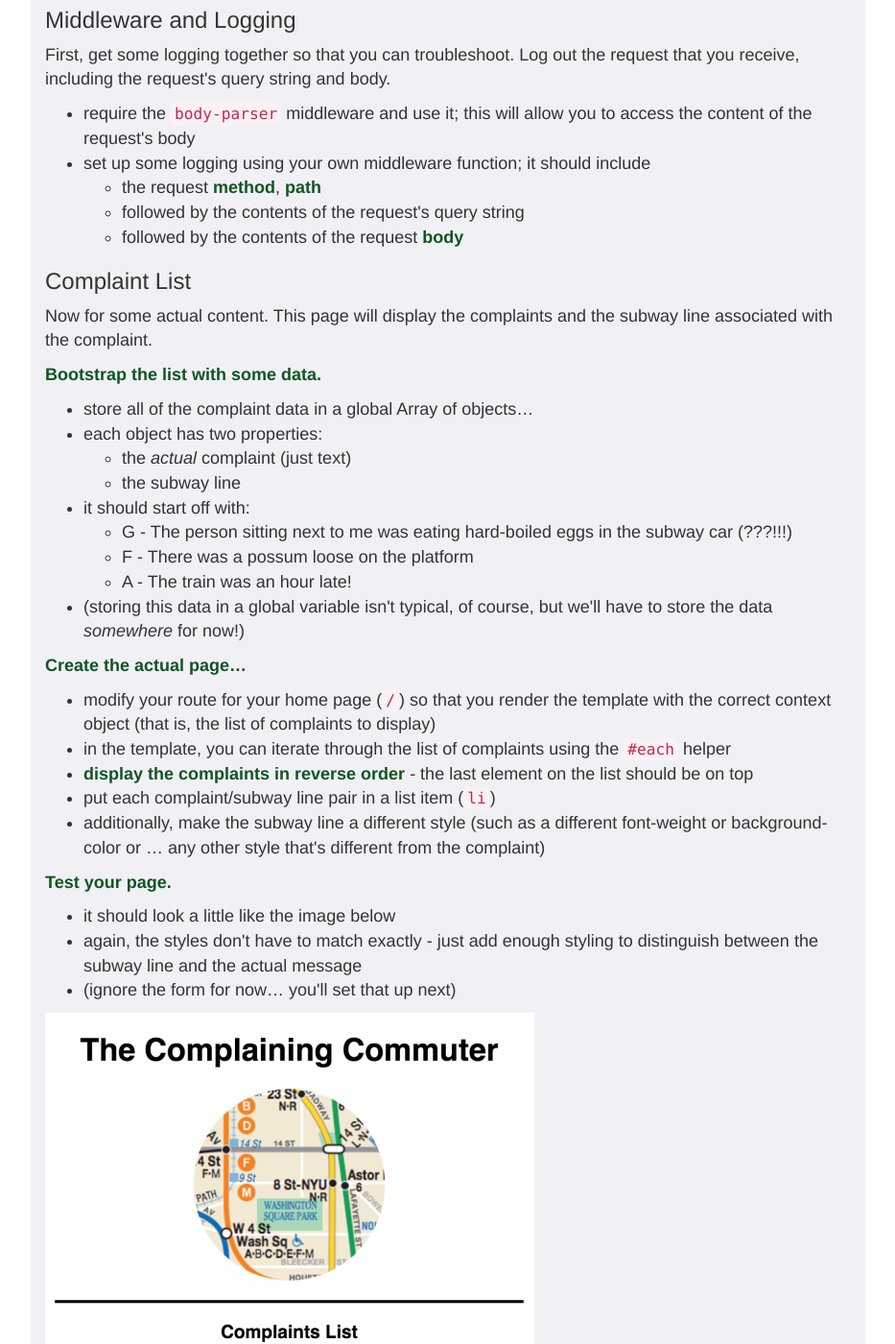
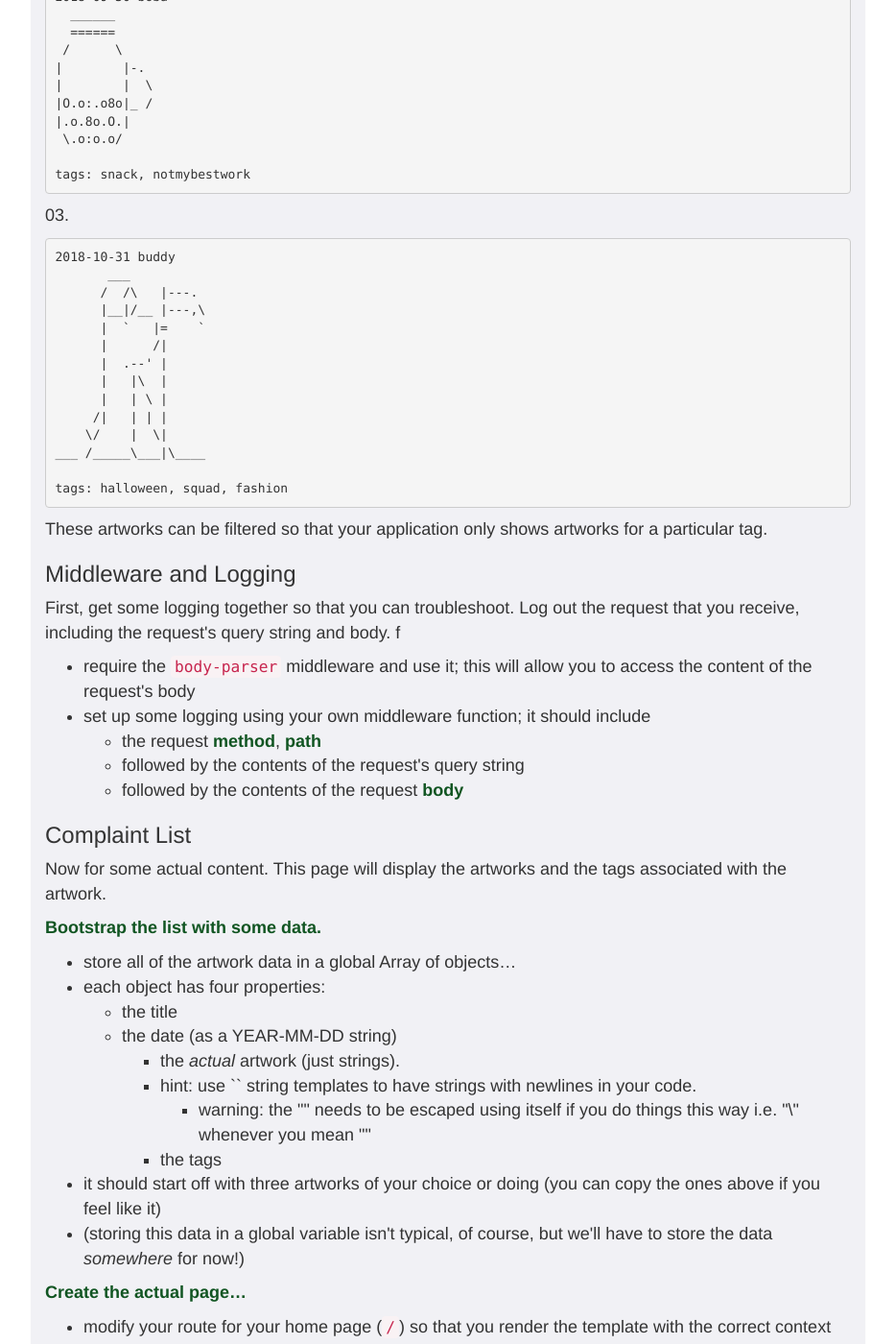
Before and after one commit to foureyes/csci-ua.0480-fall2018-001-003, a Jekyll site: the page built from homework/04.markdown, in a window 1280 px wide and 1400 px high, scrolled down 3888 px. Shown: the whole window at 96% size, without its empty margins (173-1106 px from the left). Built offline with Jekyll 4.4.1, drawn with Linux system fonts in a browser that asks for light colours; some of the changed text lies outside the part shown.

Commit message:
04->ascii

````diff
--- a/homework/04.markdown
+++ b/homework/04.markdown
@@ -23,7 +23,7 @@
 
 ### Description
 
-Create a site the collects and displays complaints about the New York City subway. Call it: "The Complaining Commuter". In this homework you'll be working with:
+Create a site the collects and displays a sketchbook of ascii art.In this homework you'll be working with:
 
 * serving static files
 * middleware
@@ -32,15 +32,15 @@
 
 You'll be creating 3 pages:
 
-* __home__ - <code>/</code>: displays a list of all of the complaints submitted on the site; can be filtered by subway line
-* __complain__ - <code>/complain</code>: a page that allows a user to submit a new complaint
-* __stats__ - <code>/stats</code>: displays the number of times the user has submitted a complaint during this browsing session
+* __home__ - <code>/</code>: displays all of the ascii pieces submitted on the site; can be filtered by tag.
+* __add__ - <code>/add</code>: a page that allows a user to submit a new piece
+* __stats__ - <code>/stats</code>: displays the number of pieces the user submitted during this browsing session
 
 ### Example Interaction
 
 <div markdown="block" class="img">
-<!--![interaction](../resources/img/hw04_01_example_interaction.gif)-->
-<img src="../resources/img/hw04_01_example_interaction.gif">
+<!--![interaction](../resources/img/MAKE_GIF.gif)-->
+<img src="../resources/img/MAKE_GIF.gif">
 
 </div>
 
@@ -93,14 +93,14 @@
 	* <code>public/css</code>
 	* <code>public/img</code>
 * add a blank css file in <code>public/css/base.css</code>
-* add a subway related image in <code>public/img/subway.jpg</code>
+* add an ascii related image in <code>public/img/logo.png</code>
 * create a basic express application called <code>app.js</code>; you don't have to define any routes yet...
 	* make sure that your application is __served over port 3000__
 * just add the appropriate requires and middleware to enable static file serving:
 	* check out the [slides on serving static files with Express](../slides/08/express.html#/29)
 	* or see page 26 in Chapter 3 of {{ site.book_web }}
 * test that both the css files and image work
-	* for example, try to curl <code>http://localhost:3000/img/subway.jpg</code>
+	* for example, try to curl <code>http://localhost:3000/img/logo.png</code>
 	* or go that url in your browser
 
 
@@ -116,42 +116,92 @@
         * <code>views/layout.hbs</code>
 * in your <code>layout.hbs</code>, drop in the surrounding html that will go on every page
 	* pull in your <code>base.css</code> stylesheet
-	* include a header containing both your <code>subway.jpg</code> image and the title of your site, __The Complaining Commuter__
+	* include a header containing both your <code>logo.png</code> image and the title of your site, __ascii sketchbook__
     * additionally, add a footer that links to all 3 pages in your site:
-	    * a link to the home / list of complaints page (/)
-	    * a link to __a page to add a complaint__ page (/complain)
+	    * a link to the home / list of artworks page (/)
+	    * a link to __a page to add an entry__ page (/add)
 	    * a link to a __stats__ page (/stats)
 	* don't forget <code>body</code>, surrounded by triple curly braces!
 * in your template for your homepage (you can name this template whatever you want... just make sure you can pull it up later), add the following:
-	* an <code>h3</code> header that says "Complaints List"
+	* an <code>h3</code> header that says "artworks"
 * create the appropriate route so that a <code>GET</code> request pulls up the rendered template
 * add some css to change some styles, (for example change the color of the text, change the font, etc.)
 
 Here's an example of what the page could look like (you don't have to use the same exact styles, but add enough styles so that you can see that the style sheet is integrated correctly):
 
 <div markdown="block" class="img">
-<img src='../resources/img/hw04_02_home.png'>
+<img src='../resources/img/NEED_EXAMPLe_LOOK.png'>
 <!--
-![png](../resources/img/hw04_02_home.png)
+![png](../resources/img/NEED_EXAMPLe_LOOK.png)
 -->
 </div>
 
 
 
-## Part 3 - List of Complaints, Filtering List of Complaints
+## Part 3 - List of Artworks, Filtering List of Artworks
 
-The homepage should also have a list of all of the complaints submitted to the site. By default, this list will start with the following content:
+The homepage should also have a list of all of the artworks submitted to the site. By default, this list will start with the following content:
 
 * G - The person sitting next to me was eating hard-boiled eggs in the subway car (???!!!)
-* F - There was a possum loose on the platform
-* A - The train was an hour late!, A Line
 
-These complaints can be filtered so that your application only shows complaints for a particular subway line.
+
+
+01.
+```
+2018-09-29 washington sq arch
+ _______________
+ |~|_________|~|
+ |::::\^o^/::::|
+ ---------------
+ |..|/     \|..|
+ ---        ----
+ |  |       |  |
+ |  |       |  |
+ |  |       |  |
+.|__|.     .|__|.
+
+tags: architecture, public
+```
+
+02.
+```
+2018-09-30 boba
+  ______
+  ======
+ /      \
+|        |-.
+|        |  \
+|O.o:.o8o|_ /
+|.o.8o.O.|
+ \.o:o.o/
+
+tags: snack, notmybestwork
+```
+
+03.
+```
+2018-10-31 buddy
+       ___
+      /  /\   |---.
+      |__|/__ |---,\
+      |  `   |=    `
+      |      /|
+      |  .--' |
+      |   |\  |
+      |   | \ |
+     /|   | | |
+    \/    |  \|
+___ /_____\___|\____
+
+tags: halloween, squad, fashion
+```
+
+These artworks can be filtered so that your application only shows artworks for a particular tag.
 
 ###  Middleware and Logging
 
 First, get some logging together so that you can troubleshoot. Log out the request that you receive, including the request's query string and body.
-
+f
 * require the <code>body-parser</code> middleware and use it; this will allow you to access the content of the request's body
 * set up some logging using your own middleware function; it should include
 	* the request __method__,  __path__
@@ -160,46 +210,48 @@
 
 ###  Complaint List
 
-Now for some actual content. This page will display the complaints and the subway line associated with the complaint.
+Now for some actual content. This page will display the artworks and the tags associated with the artwork.
 
 __Bootstrap the list with some data.__
 
-* store all of the complaint data in a global Array of objects...
-* each object has two properties:
-	* the _actual_ complaint (just text)
-	* the subway line
-* it should start off with:
-    * G - The person sitting next to me was eating hard-boiled eggs in the subway car (???!!!)
-    * F - There was a possum loose on the platform
-    * A - The train was an hour late!
+* store all of the artwork data in a global Array of objects...
+* each object has four properties:
+  * the title
+  * the date (as a YEAR-MM-DD string)
+	* the _actual_ artwork (just strings).
+    * hint: use \`\` string templates to have strings with newlines in your code.
+      * warning: the "\" needs to be escaped using itself if you do things this way i.e. "\\" whenever you mean "\"
+	* the tags
+* it should start off with three artworks of your choice or doing (you can copy the ones above if you feel like it)
 * (storing this data in a global variable isn't typical, of course, but we'll have to store the data _somewhere_ for now!)
 
 __Create the actual page...__
 
 {% comment %}
-* the list page should field <code>GET</code> requests on the path, <code>/birds</code>
+* the list page should field <code>GET</code> requests on the path, <code>/list</code>
 {% endcomment %}
 
-* modify your route for your home page (<code>/</code>) so that you render the template with the correct context object (that is, the list of complaints to display)
-* in the template, you can iterate through the list of complaints using the <code>#each</code> helper
-* __display the complaints in reverse order__ - the last element on the list should be on top
-* put each complaint/subway line pair in a list item (<code>li</code>)
-* additionally, make the subway line a different style (such as a different font-weight or background-color or ... any other style that's different from the complaint)
+* modify your route for your home page (<code>/</code>) so that you render the template with the correct context object (that is, the list of artworks to display)
+* in the template, you can iterate through the list of artworks using the <code>#each</code> helper
+* HINT: the <pre> tag is for monospaced (ascii art) texted
+* __display the artworks in reverse order__ - the last element on the list should be on top
+* put each artwork + metadata entry in a list item (<code>li</code>)
+* additionally, make the tags a different style (such as a different font-weight or background-color or ... anything you want)
 
 __Test your page.__
 
 * it should look a little like the image below
-* again, the styles don't have to match exactly - just add enough styling to distinguish between the subway line and the actual message
+* again, the styles don't have to match exactly - just add enough styling to distinguish between the tags and the actual message
 * (ignore the form for now... you'll set that up next)
 
 <div markdown="block" class="img">
-<!--![list](../resources/img/hw04_03_list.png)-->
-<img src="../resources/img/hw04_03_list.png">
+<!--![list](../resources/img/NEED_LOOK_LIKE.png)-->
+<img src="../resources/img/NEED_LOOK_LIKE.png">
 </div>
 
 ###  Filter by Subway Line
 
-__Once you have your list of complaints working... add a form that allows you to filter by subway line.__ &rarr;
+__Once you have your list of artworks working... add a form that allows you to filter by tags.__ &rarr;
 
 * create a form in your <code>index.hbs</code> template
     * the form should issue a <code>GET</code> request
@@ -211,12 +263,12 @@
     * how does the route extract the data from the <code>GET</code> request / form submission?
     * find some way to filter the data
     * send that data to the template
-    * if the filter submitted is blank or if there is no filter, display all of the complaints
+    * if the filter submitted is blank or if there is no filter, display all of the artworks
 * __here's what the filter interaction should look like:__
 
 <div markdown="block" class="img">
-<!--![filter](../resources/img/hw04_04_filter.gif)-->
-<img src="../resources/img/hw04_04_filter.gif">
+<!--![filter](../resources/img/NEED_FILTER.gif)-->
+<img src="../resources/img/NEED_FILTER.gif">
 </div>
 
 __The log should look something like this:__
@@ -237,35 +289,37 @@
 </code></pre>
 
 
-## Part 4 - Adding a Complaint
+## Part 4 - Adding an Artwork
 
-###  Create a Complaint Form
+###  Create a Artwork Form
 
-* in __app.js__ create a new route handler and template for <code>/complain</code>
+* in __app.js__ create a new route handler and template for <code>/add</code>
     * add a form in your template
-	* it should have 2 <code>inputs</code> (choose whatever form elements you like, they can both be text if you want to keep things simple) - with appropriate name attributes... you'll see that name in the request body!
-        * the text of the complaint
-        * ...and the subway line
+	* it should have 4 <code>inputs</code> (choose whatever form elements you like, they can all be text if you want to keep things simple) - with appropriate name attributes... you'll see that name in the request body!
+        * title
+        * dt (date string)
+        * the text of the artwork
+        * tags (as single space-delimited string)
 	* ...as well as a submit <code>input</code>
 * the form's method should be <code>POST</code>
-* the action should be empty string <code>""</code> or <code>/complain</code> (it's <code>POST</code>ing to itself)
-* modify __app.js__ again... by adding a new route so that it accepts <code>POST</code> requests on <code>/complain</code>
+* the action should be empty string <code>""</code> or <code>/add</code> (it's <code>POST</code>ing to itself)
+* modify __app.js__ again... by adding a new route so that it accepts <code>POST</code> requests on <code>/add</code>
 	* in your callback function for this route...
-	* create an object for this new complaint (with the actual complaint text and the subway line) and add it to your global list of complaint objects
+	* create an object for this new artwork (with the actual artwork text and the tags) and add it to your global list of artwork objects
 	* ...after that, redirect to home <code>/</code> with a <code>GET</code> request
 * __here's what the filter interaction should look like:__
 
 
 <div markdown="block" class="img">
-<!--![add](../resources/img/hw04_05_add.gif)-->
-<img src="../resources/img/hw04_05_add.gif">
+<!--![add](../resources/img/NEED_FILTER_DEMO_POST_GIF.gif)-->
+<img src="../resources/img/NEED_FILTER_DEMO_POST_GIF.gif">
 </div>
 
 The logs should look something like this for the POST, Redirect and GET:
 
 <code>GET</code> the list page.
 
-<pre><code data-trim contenteditable>GET /complain
+<pre><code data-trim contenteditable>GET /add
 =====
 req.query: {}
 req.body: {}
@@ -273,10 +327,13 @@
 
 <code>POST</code> the form (notice the body).
 
-<pre><code data-trim contenteditable>POST /complain
+<pre><code data-trim contenteditable>POST /add
 =====
 req.query: {}
-req.body: { complaint: 'Blah blah blah!', line: 'Q' }
+req.body: { title: 'sanata',
+     dt: '2018-12-25',
+     work: '(o.O )\\r\\n  ... /\\r\\n  //\\\\\\\\  ',
+     tags: 'holiday  fun  healthy' } }
 </code></pre>
 
 <code>GET</code> the home page (/)...
@@ -294,7 +351,7 @@
 
 ## Part 5 - Stats Page / Using a Session Value
 
-Create a page that shows how many complaints that a user has submitted __during their browsing session__.
+Create a page that shows how many artworks that a user has submitted __during their browsing session__.
 
 ###  Session Setup
 
@@ -313,9 +370,9 @@
 
 * then use those options for session handling middleware: <code>app.use(session(sessionOptions));</code>
 
-__Modify your add route (<code>/complain</code>) so that every time a user adds a new complaint, it's counted in their session.__
+__Modify your add route (<code>/add</code>) so that every time a user adds a new artwork, it's counted in their session.__
 
-* in the add (<code>/complain</code>) route, count how many times a person has complained for their session by adding a property to the <code>req.session</code> object
+* in the add (<code>/add</code>) route, count how many times a person has complained for their session by adding a property to the <code>req.session</code> object
 * increment the count if there's already a value there
 * otherwise, the count should start at 0
 
@@ -325,7 +382,7 @@
 
 * create a route handler for <code>/stats</code>
 * create a template for it
-* display the session variable that represents the current count of the user's complaint submssions
+* display the session variable that represents the current count of the user's artwork submssions
 * the page should look like:
 
 <div markdown="block" class="img">
@@ -335,8 +392,8 @@
 
 __Test the session management.__
 
-* open your app with one browser... and add some complaints
-* the stats page should show the count of complaints
+* open your app with one browser... and add some artworks
+* the stats page should show the count of artworks
 * open your app in another browser or in private browsing / incognito mode
 * check that the count is 0 for this other browser session
 * (and of course, make sure that the previous count in your other session was maintained)
````
Also changed, not shown: other parts of homework/04.markdown (+1 -1 lines).
